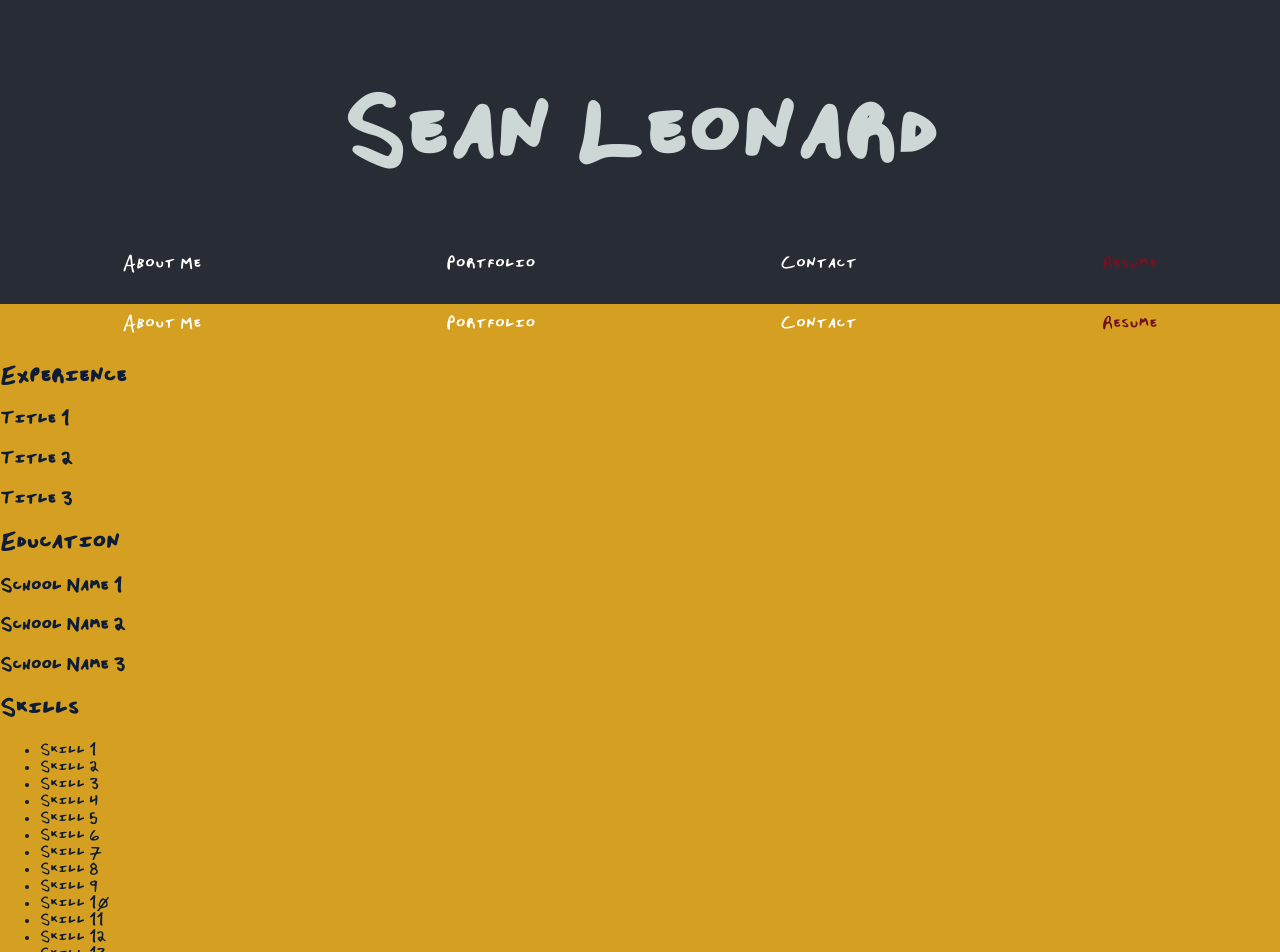
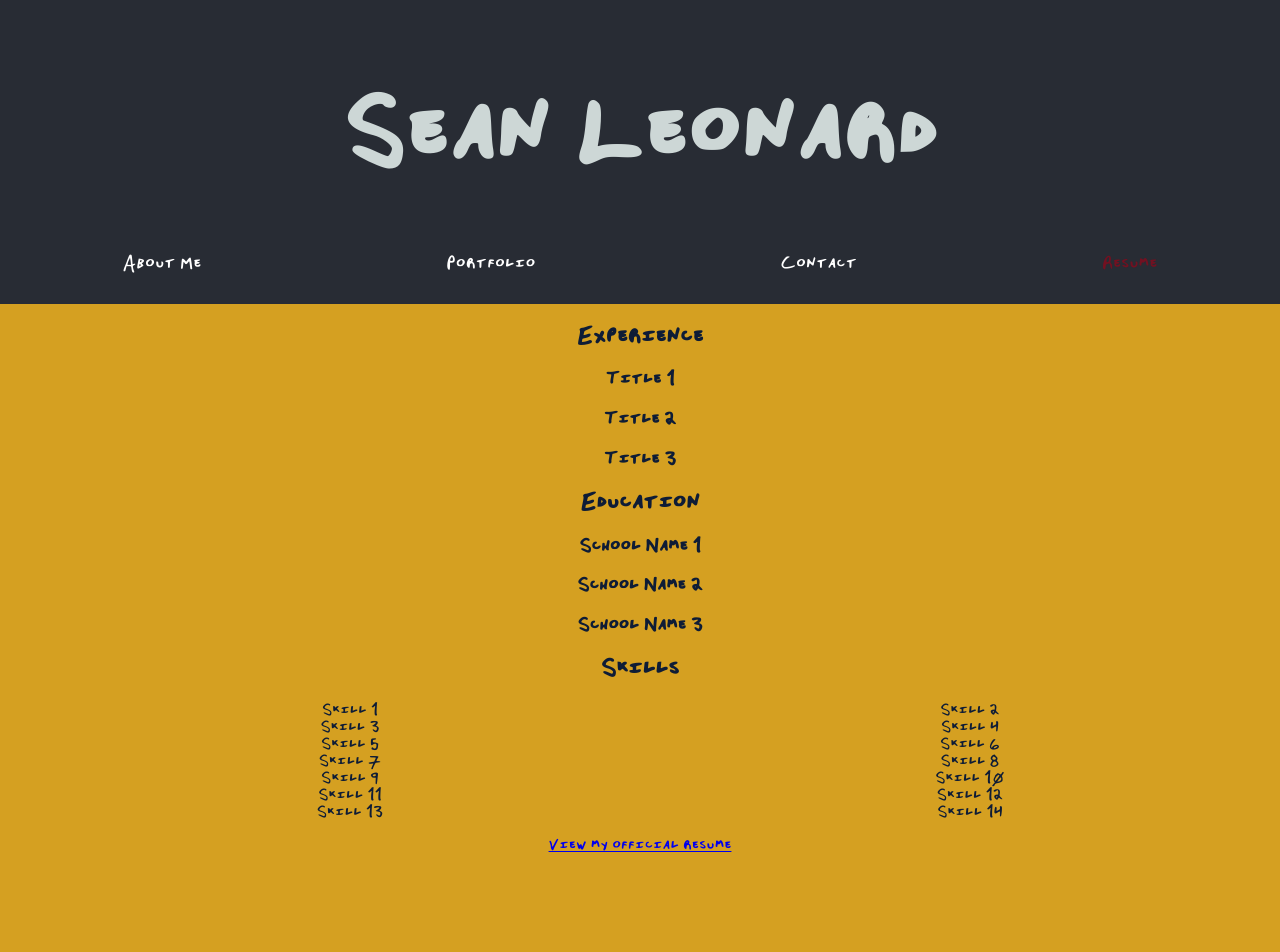
Before and after one commit to sleonny/Developer-Portfolio, a React (Create React App) app: page /resume in a window 1280 px wide. Shown: the top 952 px of the page. Built offline with nearby package versions, Linux system fonts and the light colour scheme; the HTML template or start-up script is replaced by a standard one.

Commit message:
finished all but filling in resume

```diff
--- a/src/App.js
+++ b/src/App.js
@@ -1,7 +1,6 @@
 import React from "react";
 import { BrowserRouter as Router, Routes, Route } from "react-router-dom";
 import Header from "./components/header/header";
-import Navigation from "./components/navigation/navigation";
 import Footer from "./components/footer/footer";
 import AboutMe from "./components/aboutme/aboutme";
 import Portfolio from "./components/portfolio/portfolio";
@@ -14,7 +13,6 @@ function App() {
     <div className="app-container">
       <Router>
         <Header />
-        <Navigation />
         <div className="main-content">
           <Routes>
             <Route path="/" element={<AboutMe />} />
--- a/src/components/contact/contact.css
+++ b/src/components/contact/contact.css
@@ -19,7 +19,7 @@ label {
 input[type="text"], textarea {
   font-size: large;
   width: 100%; /* Takes the full width of its parent */
-  padding: 10px;
+  padding: 55px;
   margin-top: 5px;
   box-sizing: border-box; /* Makes the padding included in the element's total width */
 }
--- a/src/components/resume/resume.css
+++ b/src/components/resume/resume.css
@@ -1,4 +1,17 @@
 .resume {
     background-color: #D5A021;
-    color: #0e1c36
+    color: #0e1c36;
+    text-align: center;
 }
+
+.skills-list {
+    list-style: none; /* removes bullet points */
+    display: flex; /* makes the list items align in a row */
+    flex-wrap: wrap; /* allows list items to wrap to the next line */
+    justify-content: space-around; /* spaces the list items evenly around the line */
+  }
+
+  .skills-list li {
+    width: 50%; /* gives each list item a width of 50% to ensure two items per line */
+    text-align: center; /* centers the text within each list item */
+  }
```
